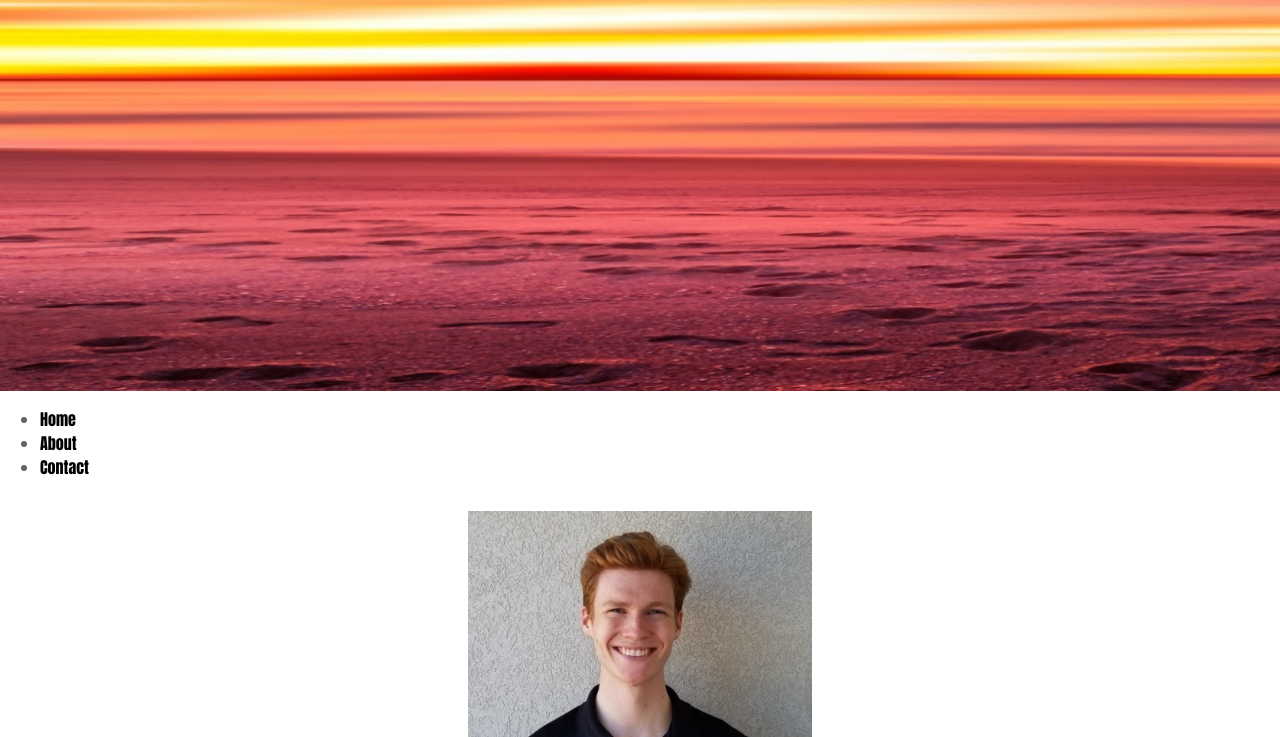
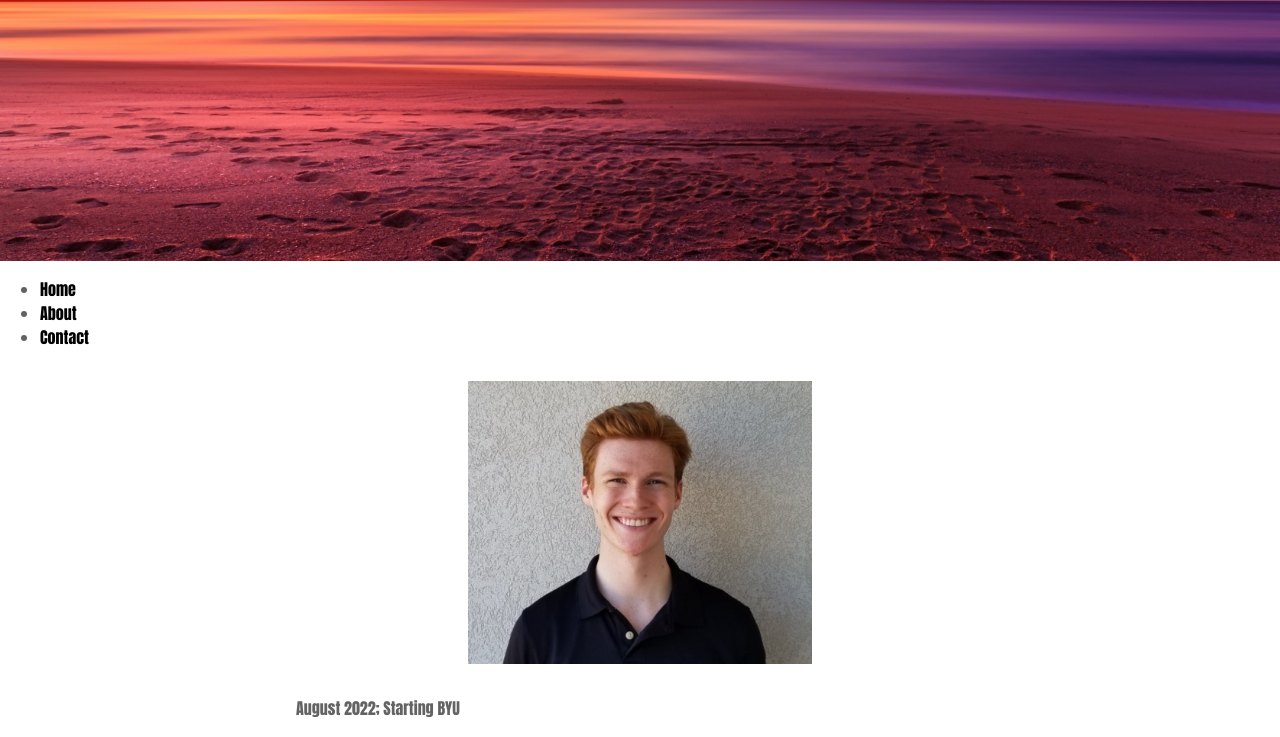
Before and after one commit to IS-120/overlays-and-cards-mbingham196, a website: page index.html in a window 1280 px wide. Shown: the part 409-1146 px from the top of the page. Drawn offline with Linux system fonts and the light colour scheme.

Commit message:
added px to source elements

```diff
--- a/index.html
+++ b/index.html
@@ -39,9 +39,9 @@
     </div>
     <div class="hero-image">
       <picture>
-        <source media="(min-width: 769)" srcset="images/hero-sunrise-1920.jpg">
-        <source media="(min-width: 381)" srcset="images/hero-sunrise-768.jpg">
-        <source media="(max-width: 380)" srcset="images/hero-sunrise-380.jpg">
+        <source media="(min-width: 769px)" srcset="images/hero-sunrise-1920.jpg">
+        <source media="(min-width: 381px)" srcset="images/hero-sunrise-768.jpg">
+        <source media="(max-width: 380px)" srcset="images/hero-sunrise-380.jpg">
         <img src="images/hero-sunrise-768.jpg"
           alt="A family picture with Matthew Bingham, his parents, and two Sisters">
       </picture>
```
